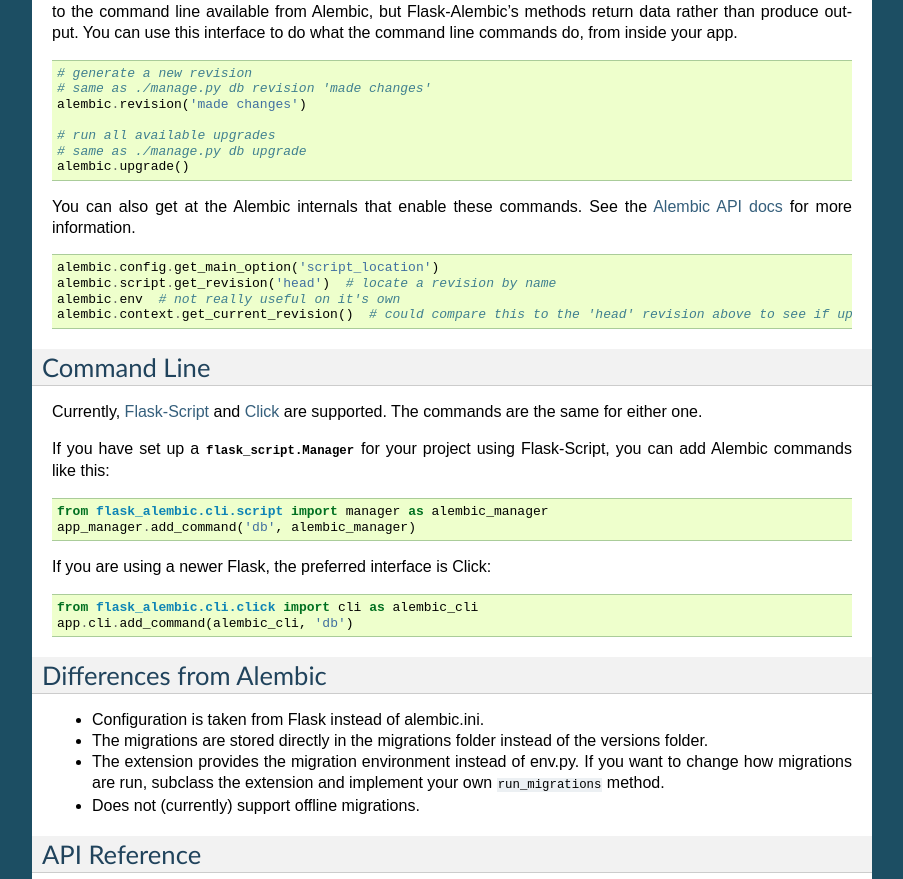
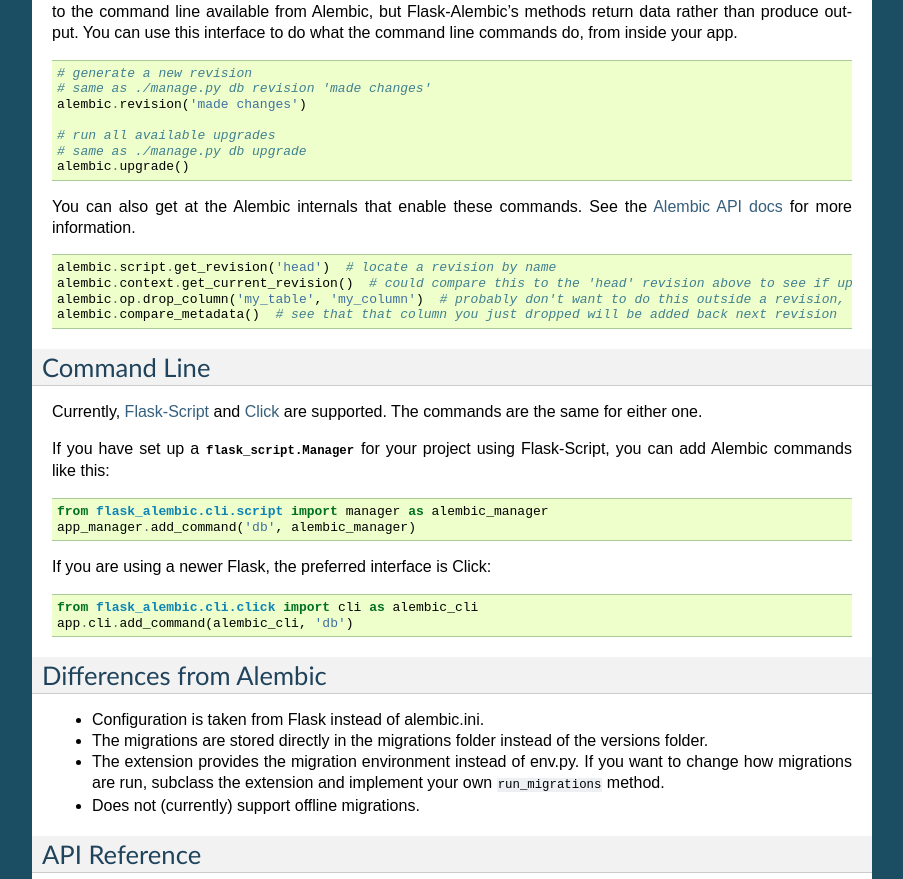
Before and after one commit to pallets-eco/flask-alembic, a Sphinx documentation site: the page built from docs/index.rst, in a window 1280 px wide and 900 px high, scrolled down 956 px, cut to the strip 0-879 px from the top of the window. Shown: the whole strip, without its empty margins (198-1101 px from the left). Built offline with Sphinx 7.4.7, drawn with Linux system fonts in a browser that asks for light colours.

Commit message:
fix doc links

```diff
--- a/docs/conf.py
+++ b/docs/conf.py
@@ -182,10 +182,10 @@
 
 # Example configuration for intersphinx: refer to the Python standard library.
 intersphinx_mapping = {
-    'https://docs.python.org/': None,
-    'http://flask.pocoo.org/docs/': None,
-    'https://docs.sqlalchemy.org/en/latest/': None,
+    # 'https://docs.python.org/': None,
+    # 'http://flask.pocoo.org/docs/': None,
+    # 'https://docs.sqlalchemy.org/en/latest/': None,
     'https://alembic.readthedocs.org/en/latest/': None,
     'http://flask-script.readthedocs.org/en/latest/': None,
-    'http://click.pocoo.org/': None,
+    # 'http://click.pocoo.org/': None,
 }
--- a/docs/index.rst
+++ b/docs/index.rst
@@ -59,10 +59,10 @@
 
 You can also get at the Alembic internals that enable these commands.  See the `Alembic API docs <api_>`_ for more information. ::
 
-    alembic.config.get_main_option('script_location')
     alembic.script.get_revision('head')  # locate a revision by name
-    alembic.env  # not really useful on it's own
     alembic.context.get_current_revision()  # could compare this to the 'head' revision above to see if upgrades are needed
+    alembic.op.drop_column('my_table', 'my_column')  # probably don't want to do this outside a revision, but it'll work
+    alembic.compare_metadata()  # see that that column you just dropped will be added back next revision
 
 .. _api: https://alembic.readthedocs.org/en/latest/api.html
 
--- a/flask_alembic/__init__.py
+++ b/flask_alembic/__init__.py
@@ -4,6 +4,7 @@
 
 .. autoclass:: flask_alembic.Alembic
     :members:
+    :member-order: bysource
 
 .. automodule:: flask_alembic.cli
     :members:
```
Also changed, not shown: 2 other files.
